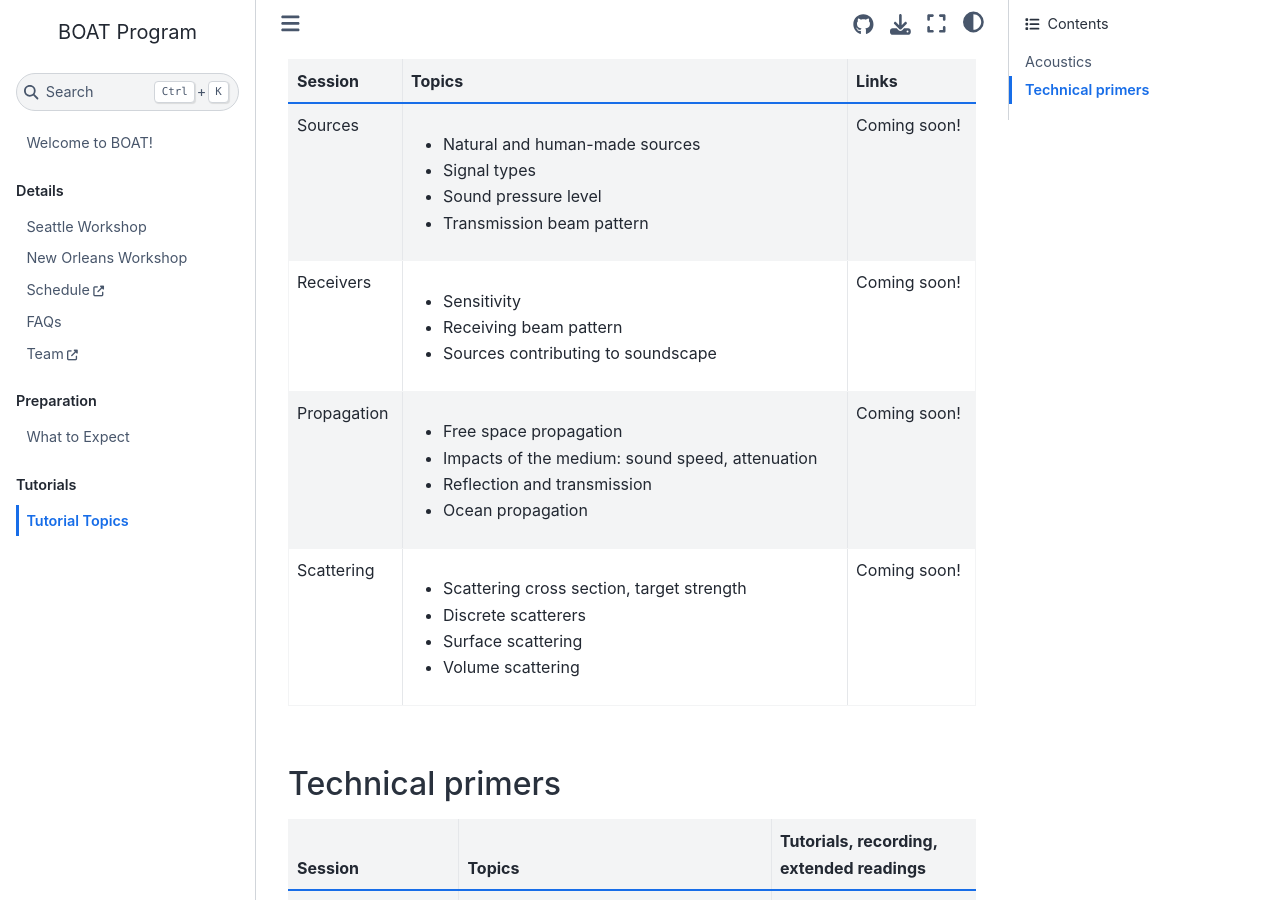
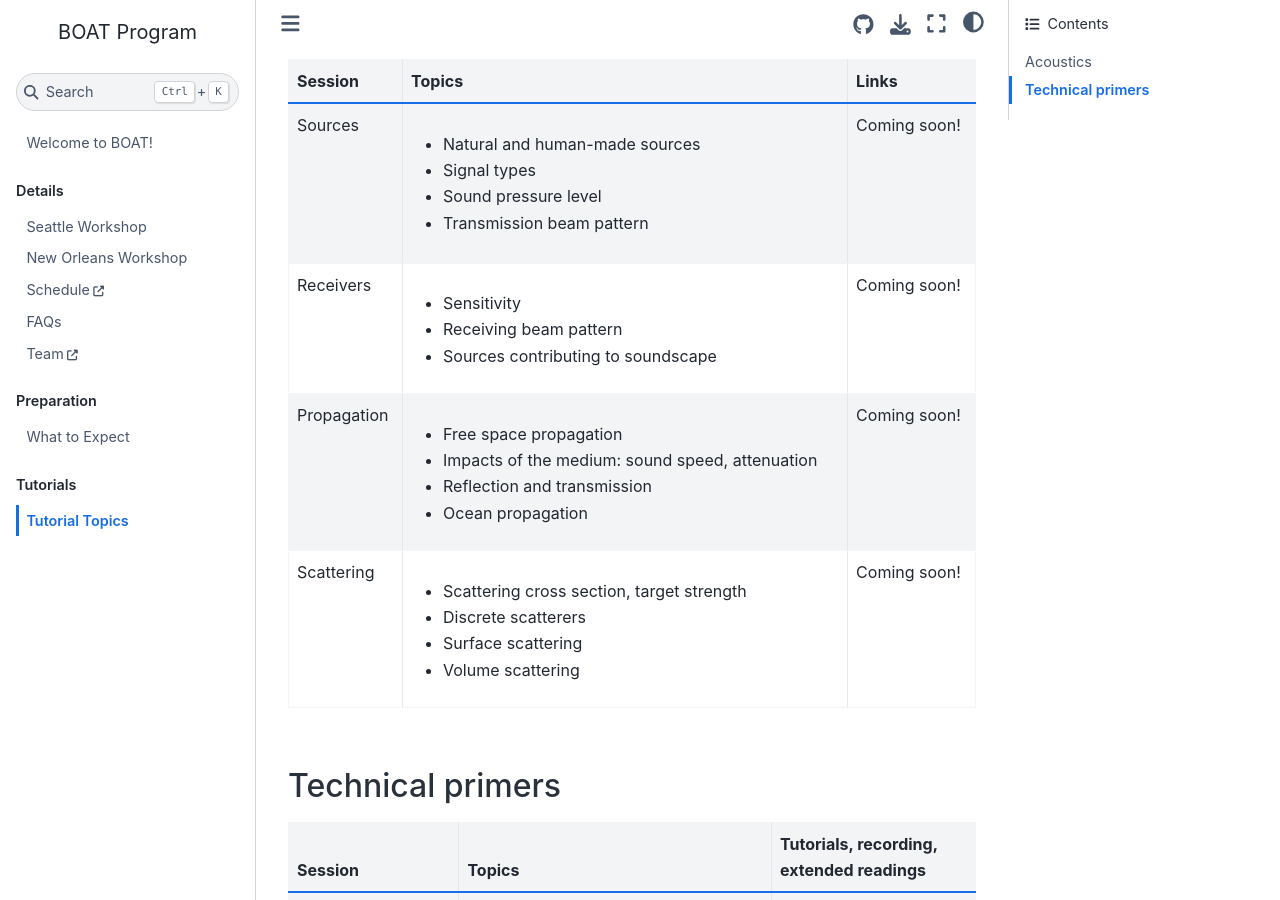
Before and after one commit to BOAT-ocean-acoustics/boat-website, a Jupyter Book: the page built from book/tutorials/index.md, in a window 1280 px wide and 900 px high, scrolled down 527 px. Built offline with Jupyter Book 1.0.4 settings and Sphinx 7.4.7 and the Sphinx Book theme 1.1.4, drawn with Linux system fonts in a browser that asks for light colours; pages that are not in the unit, such as notebooks, are missing from menus.

Commit message:
wrap in p

```diff
--- a/book/_config.yml
+++ b/book/_config.yml
@@ -77,10 +77,3 @@
   use_issues_button: true
   use_repository_button: true
   # google_analytics_id: G-XXXXXXXXX
-
-# Set to light mode and not allow toggle
-html_theme: pydata_sphinx_theme
-html_theme_options:
-  theme_toggle:
-    default: light
-    toggle_switch: false
--- a/book/tutorials/index.md
+++ b/book/tutorials/index.md
@@ -11,7 +11,7 @@
 ## Acoustics
 | Session | Topics | Links |
 | ----- | --------- | ----- |
-| Sources | <ul> <li>Natural and human-made sources</li> <li>Signal types</li> <li>Sound pressure level</li> <li>Transmission beam pattern</li> </ul> | Coming soon! |
+| Sources | <p><ul> <li>Natural and human-made sources</li> <li>Signal types</li> <li>Sound pressure level</li> <li>Transmission beam pattern</li> </ul> </p> | Coming soon! |
 | Receivers | <ul> <li>Sensitivity</li> <li>Receiving beam pattern</li> <li> Sources contributing to soundscape </li> </ul> | Coming soon! |
 | Propagation| <ul> <li>Free space propagation</li> <li>Impacts of the medium: sound speed, attenuation</li> <li>Reflection and transmission</li> <li>Ocean propagation</li> </ul> | Coming soon! |
 | Scattering | <ul> <li>Scattering cross section, target strength</li> <li>Discrete scatterers</li> <li>Surface scattering</li> <li>Volume scattering</li> </ul> | Coming soon! |
```
